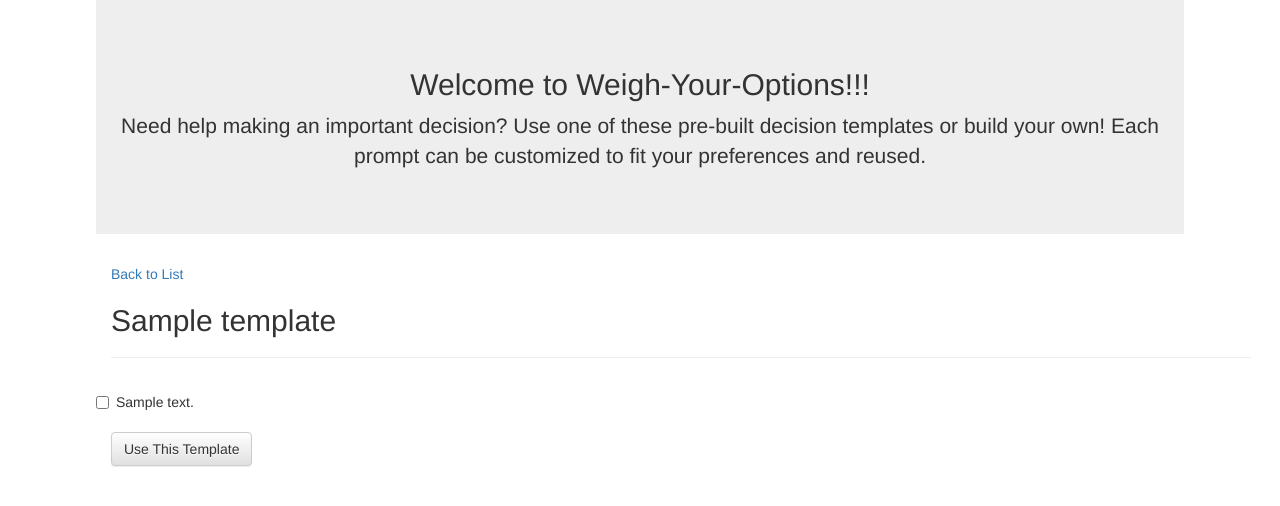
After one commit to dhebrink/weigh_options, a Django app: page /1/ in a window 1280 px wide. The commit adds this page. Shown: the top 506 px of the page. Run offline with Django 3.2, Linux system fonts and the light colour scheme; tables that the repository leaves empty hold one stand-in row (values such as "Sample post"); some libraries are stand-ins or nearby versions.

Commit message:
Template copies in place
- Move jumbotron to base html file
- Add prompt component html file
- Added "save" method for TemplateCopy creation and answer storage

```diff
--- a/decisions/templates/base.html
+++ b/decisions/templates/base.html
@@ -17,6 +17,15 @@
     </head>
 
     <body>
+        <div class="jumbotron m5">
+            <div class="container text-center">
+                <h2>Welcome to Weigh-Your-Options!!!</h2>
+                <p>
+                    Need help making an important decision? Use one of these pre-built decision templates
+                    or build your own! Each prompt can be customized to fit your preferences and reused.
+                </p>
+            </div>
+        </div>
         {% block body %}
         {% endblock %}
     </body>
--- /dev/null
+++ b/decisions/templates/decisions/preview.html
@@ -0,0 +1,32 @@
+{% include "../base.html" %}
+
+{% block body %}
+
+<div class="container">
+    <p>
+        <a href="{% url 'decisions:index' %}">Back to List</a>
+    </p>
+
+    {% if error_message %}
+        <p class="error">
+            An error occurred: {{ error_message }}
+        </p>
+    {% endif %}
+
+    <h2>{{ decision_template.name }}</h2>
+    <hr/>
+
+    <div class="form-horizontal">
+        {% with prompts=decision_template.prompt_set.all %}
+            {% include "../prompt_form.html" %}
+        {% endwith %}
+    </div>
+
+    <br/>
+    <form class="form-horizontal" method="POST" action="{% url 'decisions:copy' %}">
+        {% csrf_token %}
+        <input type="hidden" name="template_id" value="{{ decision_template.id }}" />
+        <button type="submit" class="btn btn-default">Use This Template</button>
+    </form>
+</div>
+{% endblock %}
--- /dev/null
+++ b/decisions/templates/prompt_form.html
@@ -0,0 +1,37 @@
+{% for prompt in prompts %}
+
+    {% if prompt.answer_type == "bool" %}
+        <div class="form-group checkbox">
+            <label class="control-label">
+                <input type="checkbox"> {{ prompt.text }}
+            </label>
+        </div>
+
+    {% elif prompt.answer_type == "free-form" %}
+        <div class="form-group">
+            <label for="{{ prompt.id }}">{{ prompt.text }}</label>
+            <textarea class="form-control" rows="4" name="{{ prompt.id }}"></textarea>
+        </div>
+
+    {% elif prompt.answer_type == "single-select" %}
+        <div class="form-group">
+            <label for="{{ prompt.id }}">{{ prompt.text }}</label>
+            <select class="form-control" name="{{ prompt.id }}">
+                {% for opt in prompt.answer_options_parsed %}
+                    <option>{{ opt }}</option>
+                {% endfor %}
+            </select>
+        </div>
+
+    {% elif prompt.answer_type == "multi-select" %}
+        <div class="form-control">
+            <label for="{{ prompt.id }}">{{ prompt.text }}</label>
+            <select class="form-control" name="{{ prompt.id }}" multiple>
+                {% for opt in prompt.answer_options_parsed %}
+                    <option>{{ opt }}</option>
+                {% endfor %}
+            </select>
+        </div>
+    {% endif %}
+
+{% endfor %}
--- a/decisions/urls.py
+++ b/decisions/urls.py
@@ -6,4 +6,8 @@ app_name = 'decisions'
 
 urlpatterns = [
     path('', views.index, name='index'),
+    path('<int:template_id>/', views.preview, name='preview'),
+    path('copy/', views.copy, name='copy'),
+    path('fill_form/<int:copy_id>/', views.fill_form, name='fill_form'),
+    path('save/', views.save_copy, name='save_copy')
 ]
--- a/decisions/views.py
+++ b/decisions/views.py
@@ -1,9 +1,61 @@
-from django.shortcuts import render
+from django.http import HttpResponseRedirect, Http404
+from django.shortcuts import get_object_or_404, render
+from django.urls import reverse
+from django.views.decorators.http import require_POST
+
+from .models import Answer, Prompt, Template, TemplateCopy
 
 # Create your views here.
 
 def index(request):
+    decision_templates = Template.objects.filter(deleted=False)
     context = {
-        'decision_templates': ['thing1', 'thing2']
+        'decision_templates': list(decision_templates)
     }
     return render(request, 'decisions/index.html', context)
+
+
+def preview(request, template_id):
+    decision_template = get_object_or_404(Template, pk=template_id)
+    context = {
+        'decision_template': decision_template
+    }
+    return render(request, 'decisions/preview.html', context)
+
+
+@require_POST
+def copy(request):
+    template = get_object_or_404(Template, pk=request.POST.get('template_id'))
+    template_copy = TemplateCopy(template=template)
+    template_copy.save()
+    return HttpResponseRedirect(reverse('decisions:fill_form', args=(template_copy.id,)))
+
+
+def fill_form(request, copy_id):
+    copy = get_object_or_404(TemplateCopy, pk=copy_id)
+    context = {
+        'copy': copy
+    }
+    return render(request, 'decisions/fill_form.html', context)
+
+
+@require_POST
+def save_copy(request):
+    post_data = request.POST
+    copy_id = post_data.get('copy_id')
+    template_copy = get_object_or_404(TemplateCopy, pk=copy_id)
+    template_copy.label = post_data.get('label', '')
+    for prompt_id in post_data.keys():
+        if not prompt_id.isdigit():
+            continue
+        try:
+            prompt = get_object_or_404(Prompt, pk=prompt_id)
+        except Http404:
+            continue
+
+        answer, was_created = Answer.objects.get_or_create(template_copy_id=copy_id, prompt_id=prompt_id)
+        answer_value = post_data[prompt_id]
+        answer.store_value(answer_value)
+
+    template_copy.save()
+    return HttpResponseRedirect(reverse('decisions:fill_form', args=(template_copy.id,)))
```
Also changed, not shown: decisions/templates/decisions/fill_form.html (added, +27 -0 lines), decisions/templates/decisions/index.html (+2 -11 lines).
